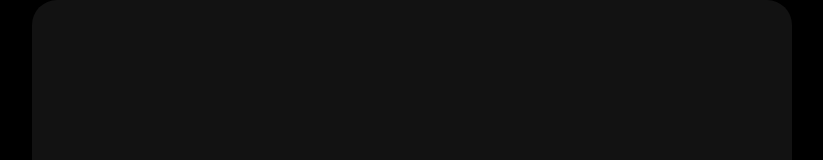
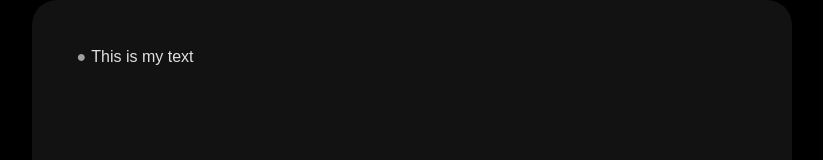
Before and after one commit to damouse/Cookbook, a React (Create React App) app: page / in a window 1280 px wide. Shown: the top 160 px of the page, without its empty margins (228-1051 px from the left). Built offline with nearby package versions, Linux system fonts and the light colour scheme.

Commit message:
nodes in place

```diff
--- a/src/editor/editor.scss
+++ b/src/editor/editor.scss
@@ -61,83 +61,6 @@
 
 [contenteditable] {
   outline: 0px solid transparent;
-  }
-
-  .node {
-    margin: 5px 0px 5px 0px;
-  }
-
-  .node-children {
-    margin-left: 30px;
-  }
-
-  .root-children {
-    margin-left: 0px;
-  }
-
-  .node-row {
-    display: flex;
-    color: var(--main-text-color);
-  }
-
-  .node-arrow {
-    color: var(--secondary-text-color);
-    cursor: pointer;
-    font-size: 0.75em;
-    width: 0.8em;
-  }
-
-  .no-node-arrow {
-    color: var(--secondary-text-color);
-    width: 0.6em;
-  }
-
-  .node-arrow:hover {
-    color: var(--main-text-color);
-  }
-
-  .node-bullet {
-    padding-left: 5px;
-    cursor: pointer;
-    text-decoration: none;
-    color: var(--secondary-text-color);
-  }
-
-  .node-bullet:visited {
-    color: inherit;
-  }
-
-  .node-bullet:hover {
-    color: var(--main-text-color);
-  }
-
-  .node-text {
-    padding-left: 5px;
-    min-width: 500px;
-  }
-
-  .root-text {
-    font-size: 2em;
-  }
-
-  .completed .node-text {
-    text-decoration: line-through;
-    color: var(--disabled-text-color);
-  }
-
-  .completed .tag:hover {
-    color: var(--disabled-tag-color);
-  }
-
-  .tag {
-    color: var(--secondary-text-color);
-    text-decoration: underline;
-    cursor: pointer;
-    border-radius: 3px;
-  }
-
-  .tag:hover {
-    color: var(--tag-color);
 }
 
 #currentFilters {
--- a/src/editor/editor.tsx
+++ b/src/editor/editor.tsx
@@ -1,14 +1,16 @@
 import React from "react";
 import logo from "../assets/logo.svg";
+import Node from "../node/node";
 import "./editor.scss";
 
 function Editor() {
   return (
     <div id="listContainer">
       <div id="currentFilters"></div>
-      {/* <div id="list"> */}
-      {/* <div className="loader"></div> */}
-      {/* </div> */}
+      <div id="list">
+        {/* <div className="loader"></div> */}
+        <Node text="This is my text" isExpanded={true}></Node>
+      </div>
     </div>
   );
 }
--- /dev/null
+++ b/src/node/node.scss
@@ -0,0 +1,76 @@
+.node {
+  margin: 5px 0px 5px 0px;
+}
+
+.node-children {
+  margin-left: 30px;
+}
+
+.root-children {
+  margin-left: 0px;
+}
+
+.node-row {
+  display: flex;
+  color: var(--main-text-color);
+}
+
+.node-arrow {
+  color: var(--secondary-text-color);
+  cursor: pointer;
+  font-size: 0.75em;
+  width: 0.8em;
+}
+
+.no-node-arrow {
+  color: var(--secondary-text-color);
+  width: 0.6em;
+}
+
+.node-arrow:hover {
+  color: var(--main-text-color);
+}
+
+.node-bullet {
+  padding-left: 5px;
+  cursor: pointer;
+  text-decoration: none;
+  color: var(--secondary-text-color);
+}
+
+.node-bullet:visited {
+  color: inherit;
+}
+
+.node-bullet:hover {
+  color: var(--main-text-color);
+}
+
+.node-text {
+  padding-left: 5px;
+  min-width: 500px;
+}
+
+.root-text {
+  font-size: 2em;
+}
+
+.completed .node-text {
+  text-decoration: line-through;
+  color: var(--disabled-text-color);
+}
+
+.completed .tag:hover {
+  color: var(--disabled-tag-color);
+}
+
+.tag {
+  color: var(--secondary-text-color);
+  text-decoration: underline;
+  cursor: pointer;
+  border-radius: 3px;
+}
+
+.tag:hover {
+  color: var(--tag-color);
+}
--- /dev/null
+++ b/src/node/node.tsx
@@ -0,0 +1,72 @@
+import React from "react";
+import logo from "../assets/logo.svg";
+import "./node.scss";
+
+interface Props {
+  text: string;
+  isExpanded: boolean;
+}
+
+const RIGHT_ARROW = "&#9654;";
+const DOWN_ARROW = "&#9660;";
+const DOT = "&#9679;";
+
+function Node(props: Props) {
+  function toggleCompleted() {
+    // return produce(this, draft => {
+    // draft.isCompleted = !draft.isCompleted;
+    // });
+  }
+
+  function expand() {
+    // return produce(this, draft => {
+    // draft.isExpanded = true;
+    // });
+  }
+
+  function toggleExpanded() {
+    // return produce(this, draft => {
+    // draft.isExpanded = !draft.isExpanded;
+    // });
+  }
+
+  function addTag() {
+    // return produce(this, draft => {
+    // draft.tags.push(tag);
+    // });
+  }
+
+  function setTags() {
+    // return produce(this, draft => {
+    // draft.tags = tags;
+    // });
+  }
+
+  function arrowDiv() {
+    // if (props.children.length > 0) {
+    //   return <div className="node-arrow noselect">${nodeArrow()}</div>;
+    // } else {
+    //   return `<div class="no-node-arrow noselect"></div>`;
+    // }
+    return <div className="no-node-arrow noselect"></div>;
+  }
+
+  function nodeArrow() {
+    return props.isExpanded ? DOWN_ARROW : RIGHT_ARROW;
+  }
+
+  return (
+    <div className="node-row">
+      {/* {arrowDiv()} */}
+      <div className="no-node-arrow noselect"></div>
+      <a href="/#/${node.id}" className="node-bullet noselect">
+        &#9679;
+      </a>
+      <div className="node-text" contentEditable="true" tabIndex={-1}>
+        {props.text}
+      </div>
+    </div>
+  );
+}
+
+export default Node;
```
Lines whose indentation alone changed are shown as unchanged.
